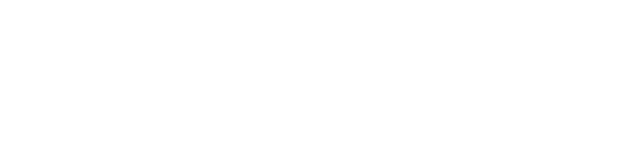
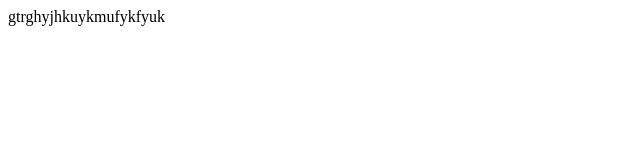
Before and after one commit to Liliya-ivanovna/tutorial, a plain HTML site: page index.html in a window 1280 px wide. Shown: the whole page, without its empty margins (0-640 px from the left). Drawn offline with Linux system fonts and the light colour scheme.

Commit message:
Update index.html

```diff
--- a/index.html
+++ b/index.html
@@ -6,6 +6,6 @@
     <title>Document</title>
 </head>
 <body>
-
+gtrghyjhkuykmufykfyuk
 </body>
 </html>
```
